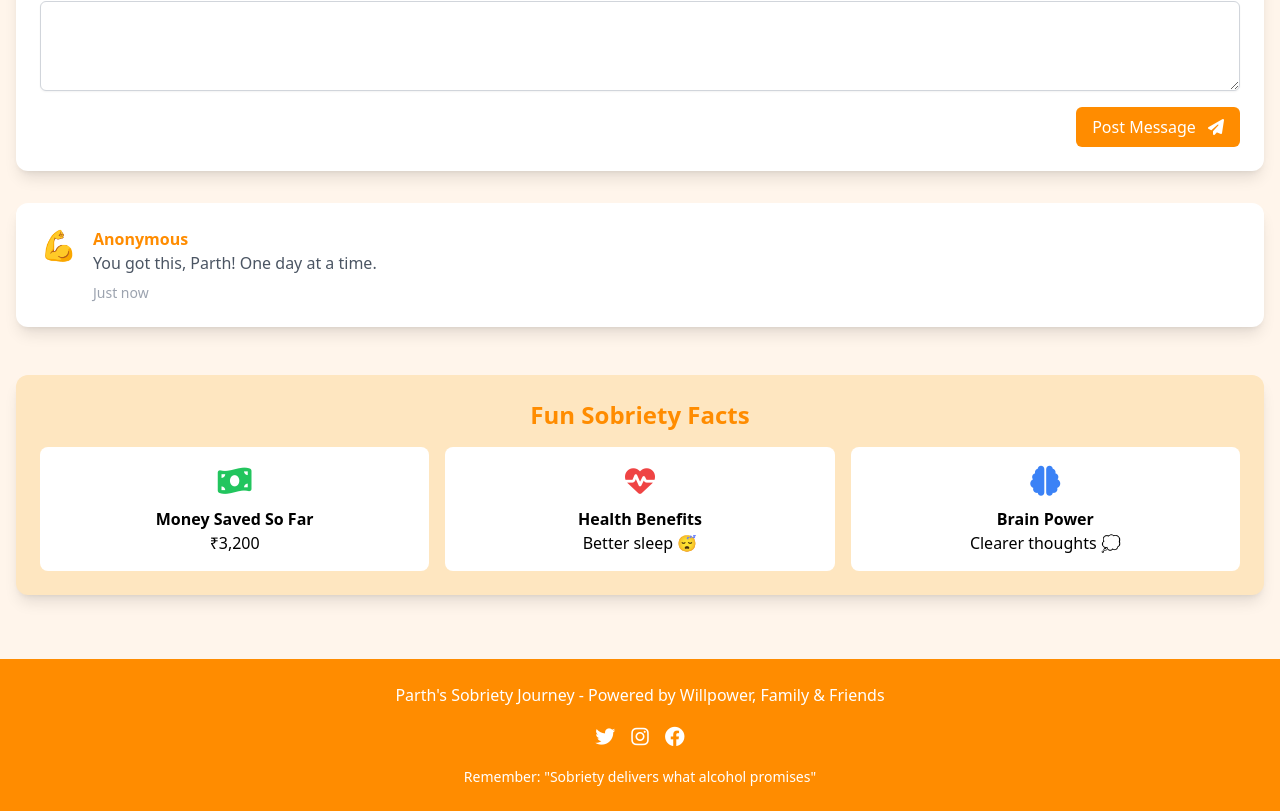
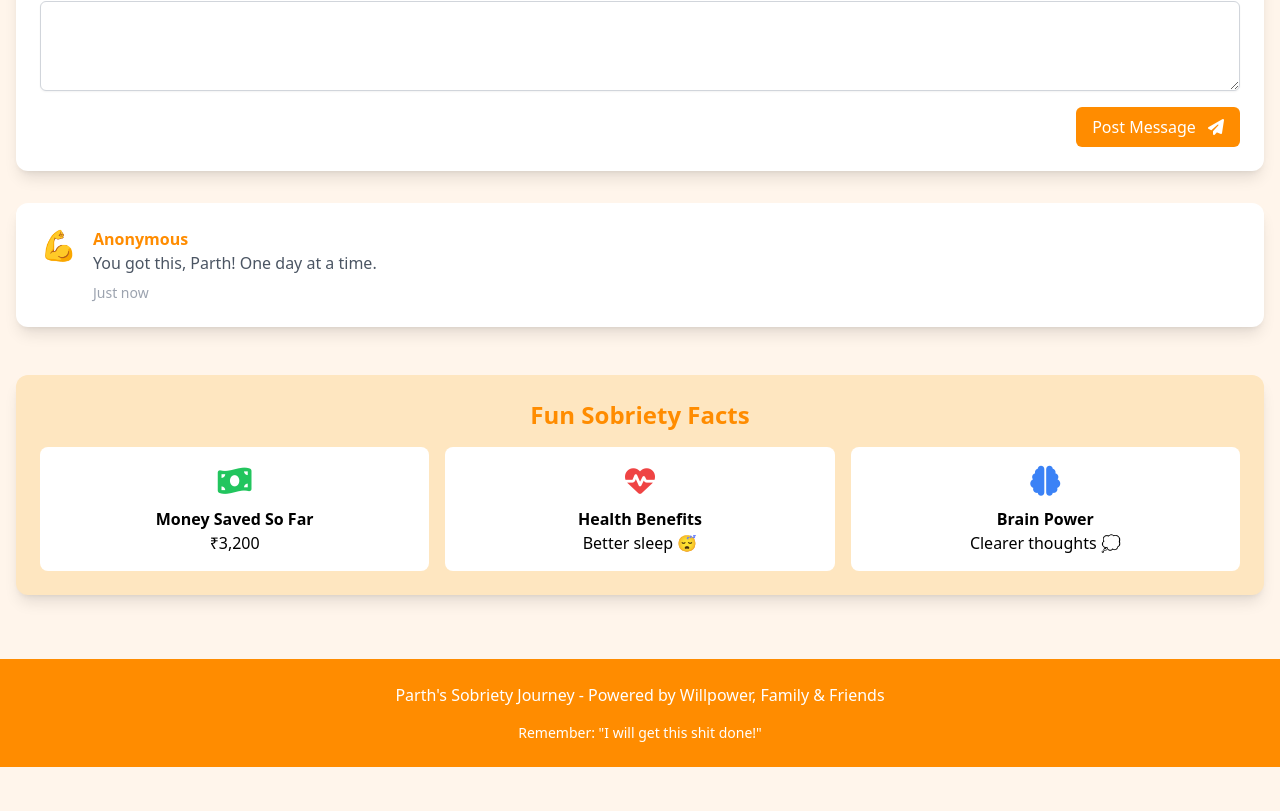
Before and after one commit to parths301/sover-counter, a plain HTML site: page index.html in a window 1280 px wide. Shown: the part 1561-2372 px from the top of the page. After the commit the page ends 2328 px from the top, so only its background shows below. Drawn offline with nearby package versions, Linux system fonts and the light colour scheme.

Commit message:
Update index.html

```diff
--- a/index.html
+++ b/index.html
@@ -251,12 +251,7 @@
     <footer class="bg-primary-dark text-white py-6">
         <div class="container mx-auto px-4 text-center">
             <p>Parth's Sobriety Journey - Powered by Willpower, Family & Friends</p>
-            <div class="mt-4 flex justify-center space-x-4">
-                <a href="#" class="text-white hover:text-primary-light"><i class="fab fa-twitter text-xl"></i></a>
-                <a href="#" class="text-white hover:text-primary-light"><i class="fab fa-instagram text-xl"></i></a>
-                <a href="#" class="text-white hover:text-primary-light"><i class="fab fa-facebook text-xl"></i></a>
-            </div>
-            <p class="mt-4 text-sm">Remember: "Sobriety delivers what alcohol promises"</p>
+            <p class="mt-4 text-sm">Remember: "I will get this shit done!"</p>
         </div>
     </footer>
 
```
